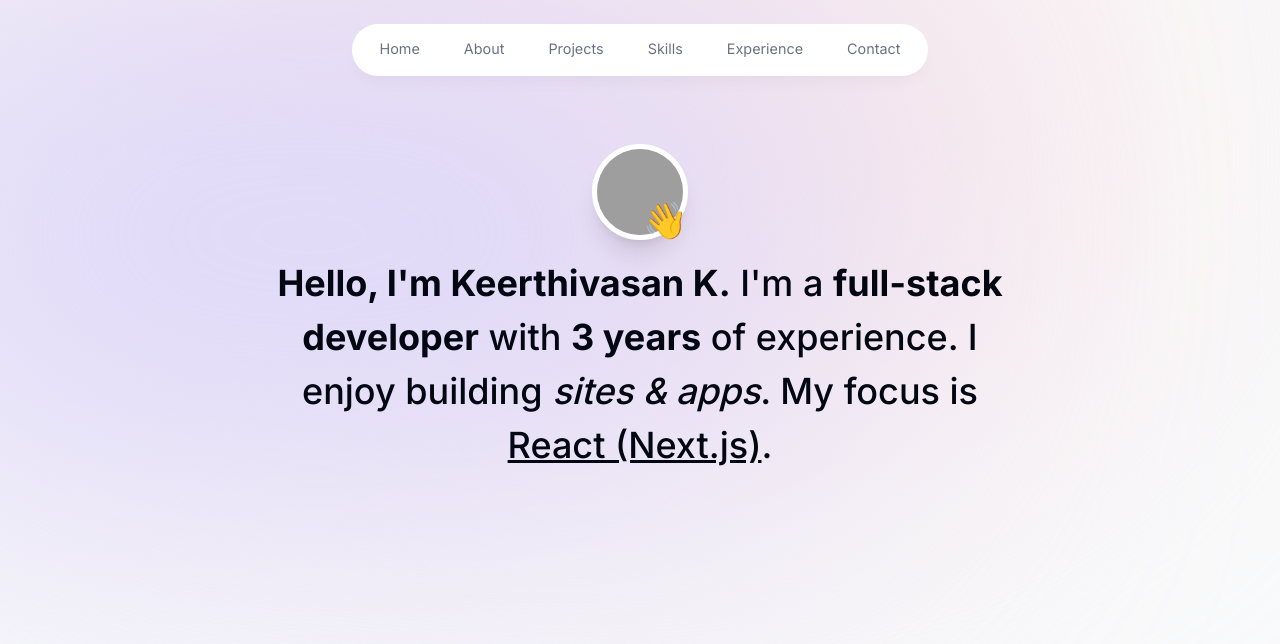
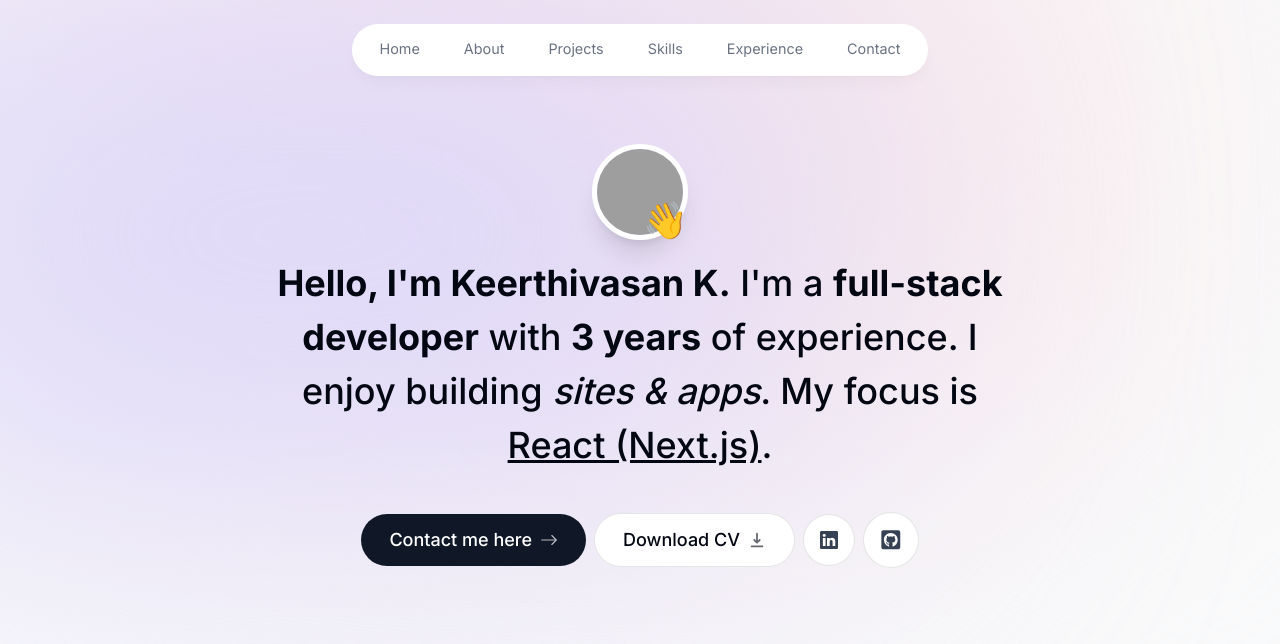
Before and after one commit to keerthivasandev/portfolio, a Next.js app: page / in a window 1280 px wide. Shown: the top 644 px of the page. Built offline with nearby package versions, Linux system fonts and the light colour scheme; grey boxes are pictures that could not be loaded.

Commit message:
Buttons are added unstable and updated

```diff
--- a/components/intro.tsx
+++ b/components/intro.tsx
@@ -2,6 +2,11 @@
 import React from "react";
 import Image from "next/image";
 import { motion } from "framer-motion";
+import Link from "next/link";
+import { BsArrowRight, BsLinkedin } from "react-icons/bs";
+import { HiDownload } from "react-icons/hi";
+import { FaGithubSquare } from "react-icons/fa";
+
 export function Intro() {
   return (
     <section className="mb-28 max-w-[50rem] text-center sm:mb-0">
@@ -48,6 +53,40 @@
         building <span className="italic">sites & apps</span>. My focus is{" "}
         <span className="underline">React (Next.js)</span>.
       </motion.p>
+
+      <motion.div
+        initial={{ opacity: 0, y: 100 }}
+        animate={{ opacity: 1, y: 0 }}
+        transition={{ delay: 0.1 }}
+        className="flex flex-col sm:flex-row items-center justify-center gap-2 px-4 text-lg font-medium"
+      >
+        <Link
+          href="#contact"
+          className="group bg-gray-900 text-white px-7 py-3 flex items-center gap-2 rounded-full outline-none focus:scale-110 hover:scale-110 hover:bg-gray-950 active:scale-105 transition"
+        >
+          Contact me here
+          <BsArrowRight className="opacity-70 group-hover:translate-x-1 transition" />{" "}
+        </Link>
+        <a
+          href="/CVpdf"
+          className="group bg-white px-7 py-3 flex items-center gap-2 rounded-full outline-none focus:scale-110 hover:scale-110 active:scale-105 transition border border-black/10"
+          download
+        >
+          Download CV {" "}<HiDownload className="opacity-60 group-hover:translate-y-1 transition"/>
+        </a>
+        <a
+          href=""
+          className="bg-white text-gray-700 p-4 flex items-center gap-2 rounded-full outline-none focus:scale-110 hover:scale-110 active:scale-105 transition border border-black/10"
+        >
+          <BsLinkedin />
+        </a>
+        <a
+          href=""
+          className="bg-white text-gray-700 p-4 flex items-center gap-2 text-[1.35rem] rounded-full outline-none focus:scale-110 hover:scale-110 active:scale-105 transition border border-black/10"
+        >
+          <FaGithubSquare />
+        </a>
+      </motion.div>
     </section>
   );
 }
```
